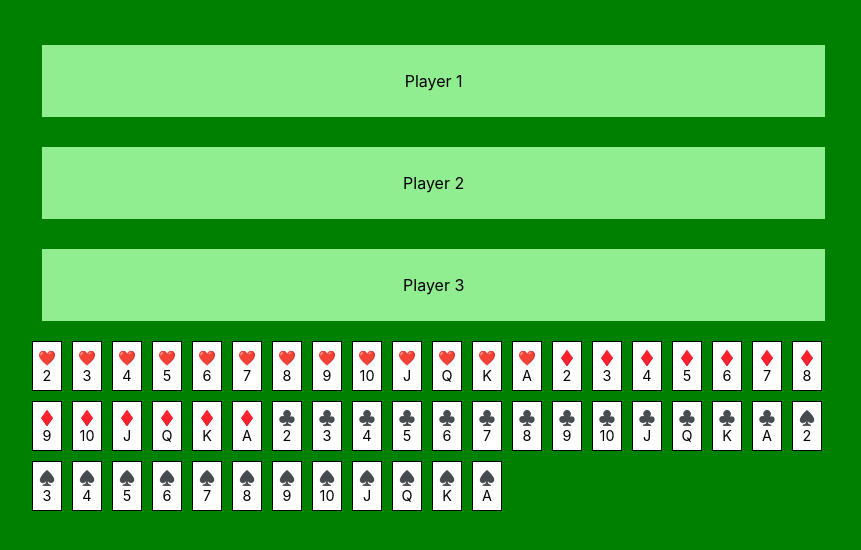
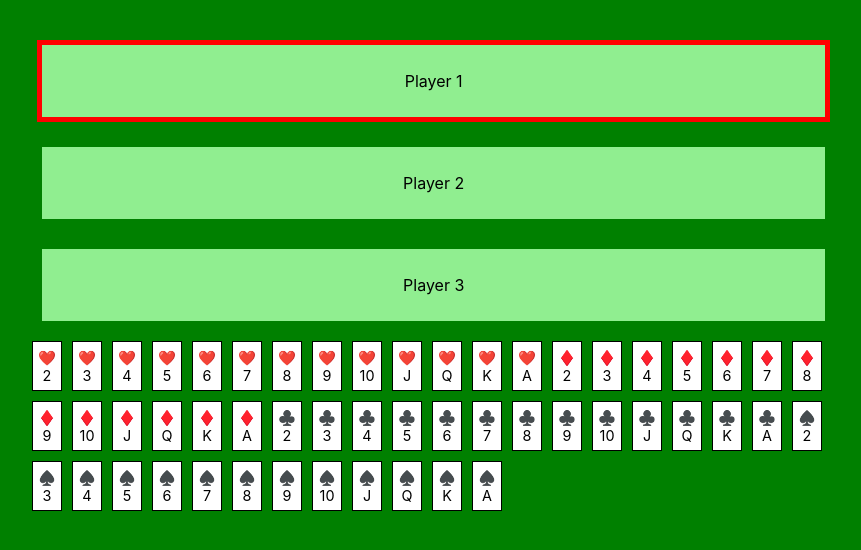
Before and after one commit to Chad-Stabler/Context, a React (Create React App) app: page / in a window 1280 px wide. Shown: the top 550 px of the page, without its empty margins (3-864 px from the left). Built offline with nearby package versions, Linux system fonts and the light colour scheme.

Commit message:
refactored player component to context

```diff
--- a/src/Player.js
+++ b/src/Player.js
@@ -1,17 +1,18 @@
 import React from 'react';
 import CardList from './CardList';
+import { useGameContext } from './GameProvider';
 
-export default function Player({ player, setTo, hand, setFrom, setSelectedCard, selectedCard, to }) {
+export default function Player({ player, hand }) {
+  const { selectedCard, setSelectedCard, to, setTo, setFrom } = useGameContext();
   return (
     <div className={`player ${to === player ? 'selected-player' : ''}`} onClick={() => setTo(player)}>
       <p>Player {player}</p>
       <CardList
-        player={player}
+        cardLocation={player}
         cards={hand}
         setFrom={setFrom}
         selectedCard={selectedCard}
         setSelectedCard={setSelectedCard} />
-
     </div>
   );
 }
```
